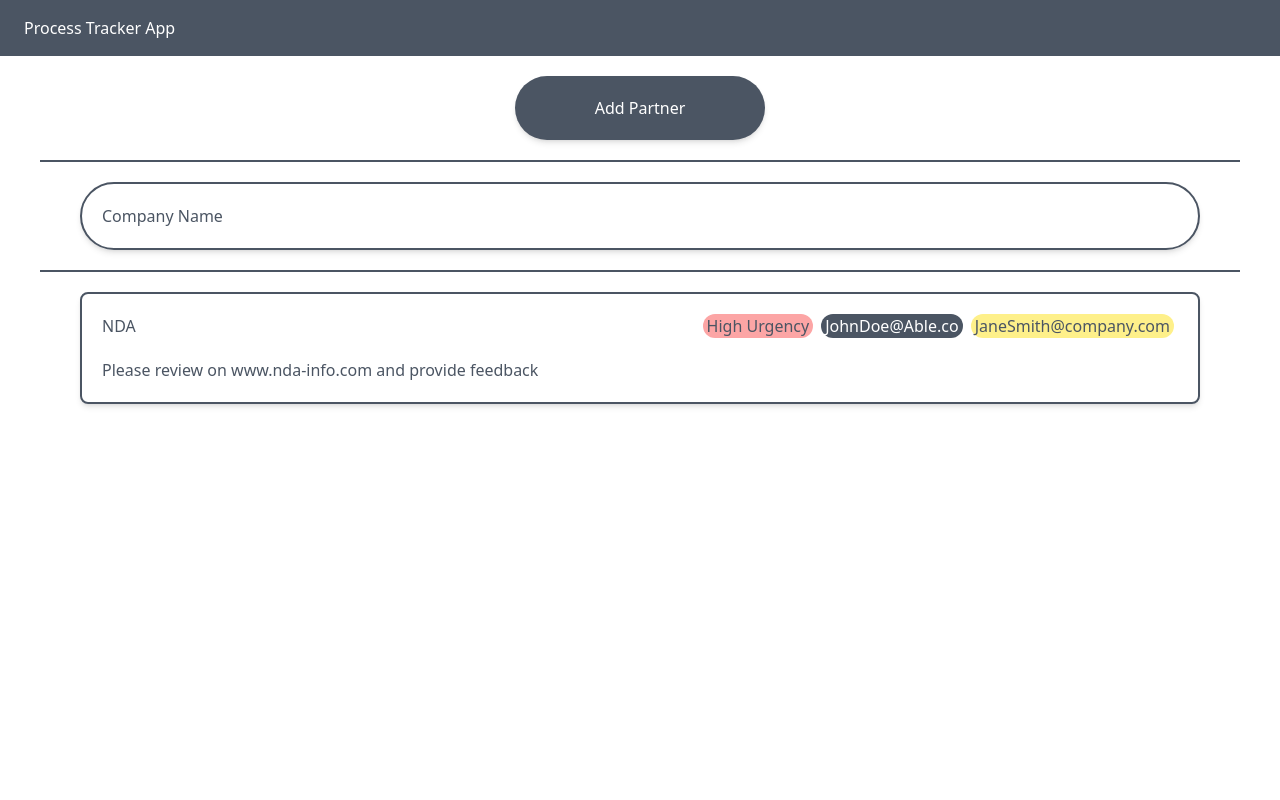
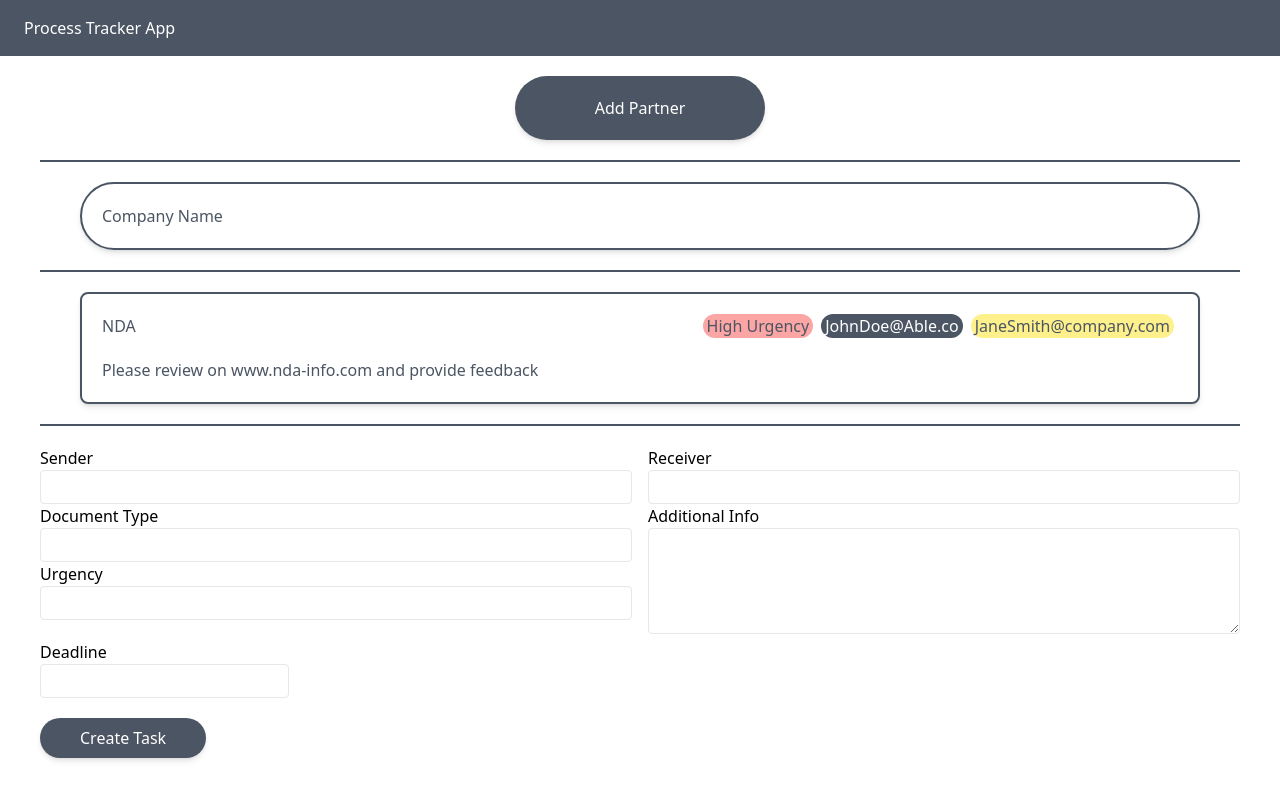
Before and after one commit to judahmt/Able-Process-Tracker, a Next.js app: page / in a window 1280 px wide. Built offline with nearby package versions, Linux system fonts and the light colour scheme.

Commit message:
added task-form
Added the Task Form component that permits adding a task, still on its static version.

```diff
--- a/app/page.jsx
+++ b/app/page.jsx
@@ -2,6 +2,7 @@ import GrayButton from "@/components/gray-button";
 import SectionBreak from "@/components/section-break";
 import Partner from "@/components/partner";
 import TaskBox from "@/components/task-box";
+import TaskForm from "@/components/task-form";
 
 const Home = () => {
 
@@ -23,6 +24,8 @@ const Home = () => {
       <Partner name={'Company Name'}/>
       <SectionBreak />
       <TaskBox task={myTask}/>
+      <SectionBreak></SectionBreak>
+      <TaskForm></TaskForm>
     </div>
   )
 }
--- /dev/null
+++ b/components/task-form.jsx
@@ -0,0 +1,112 @@
+'use client'
+
+import React, { useState } from 'react';
+import DatePicker from 'react-datepicker';
+import 'react-datepicker/dist/react-datepicker.css';
+import GrayButton from './gray-button';
+
+const TaskForm = () => {
+  const [deadline, setDeadline] = useState(null);
+  const [sender, setSender] = useState('');
+  const [documentType, setDocumentType] = useState('');
+  const [urgency, setUrgency] = useState('');
+  const [receiver, setReceiver] = useState('');
+  const [additionalInfo, setAdditionalInfo] = useState('');
+
+  const handleSubmit = (e) => {
+    e.preventDefault();
+
+    // You can handle the form submission logic here
+    const formData = {
+      deadline,
+      sender,
+      documentType,
+      urgency,
+      receiver,
+      additionalInfo,
+    };
+    console.log(formData);
+  };
+
+  return (
+    <div className='px-10 py-5'>
+        <form onSubmit={handleSubmit} className="grid grid-cols-1 md:grid-cols-2 gap-4">
+      {/* Left Column */}
+      <div className="space-y-4">
+        <label>
+          Sender
+          <input
+            type="text"
+            value={sender}
+            onChange={(e) => setSender(e.target.value)}
+            className="border rounded px-2 py-1 w-full"
+          />
+        </label>
+
+        <label>
+          Document Type
+          <input
+            type="text"
+            value={documentType}
+            onChange={(e) => setDocumentType(e.target.value)}
+            className="border rounded px-2 py-1 w-full"
+          />
+        </label>
+
+        <label>
+          Urgency
+          <input
+            type="text"
+            value={urgency}
+            onChange={(e) => setUrgency(e.target.value)}
+            className="border rounded px-2 py-1 w-full"
+          />
+        </label>
+
+        <div className='py-1'>
+        <label>
+          Deadline
+          <div>
+          <DatePicker
+            selected={deadline}
+            onChange={(date) => setDeadline(date)}
+            className="border rounded px-2 py-1 w-full"
+          />
+          </div>
+        </label>
+        </div>
+      </div>
+
+      {/* Right Column */}
+      <div className="space-y-4">
+        <label>
+          Receiver
+          <input
+            type="text"
+            value={receiver}
+            onChange={(e) => setReceiver(e.target.value)}
+            className="border rounded px-2 py-1 w-full"
+          />
+        </label>
+
+        <label>
+          Additional Info
+          <textarea
+            value={additionalInfo}
+            onChange={(e) => setAdditionalInfo(e.target.value)}
+            className="border rounded px-2 py-1 w-full"
+            rows="4"
+          />
+        </label>
+      </div>
+
+      {/* Submit Button */}
+      <div className="col-span-2">
+        <GrayButton text={'Create Task'} size={'md'} type='submit'></GrayButton>
+      </div>
+    </form>
+    </div>
+  );
+};
+
+export default TaskForm;
--- a/package.json
+++ b/package.json
@@ -15,6 +15,7 @@
     "next": "13.4.10",
     "postcss": "8.4.26",
     "react": "18.2.0",
+    "react-datepicker": "^4.16.0",
     "react-dom": "18.2.0",
     "tailwindcss": "3.3.3"
   }
```
Also changed, not shown: 1 other file (tests, documents, lock files or other folders).
